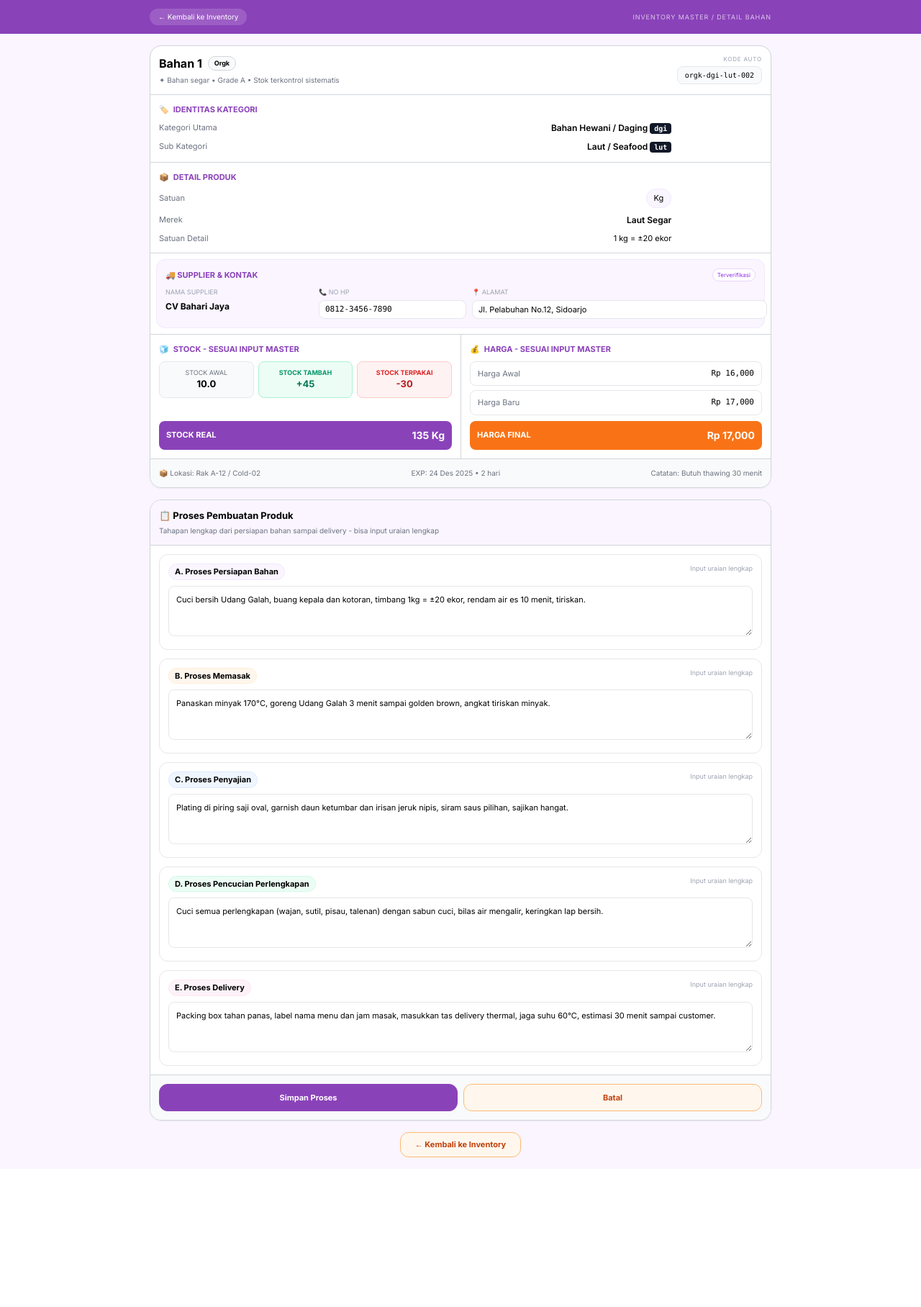
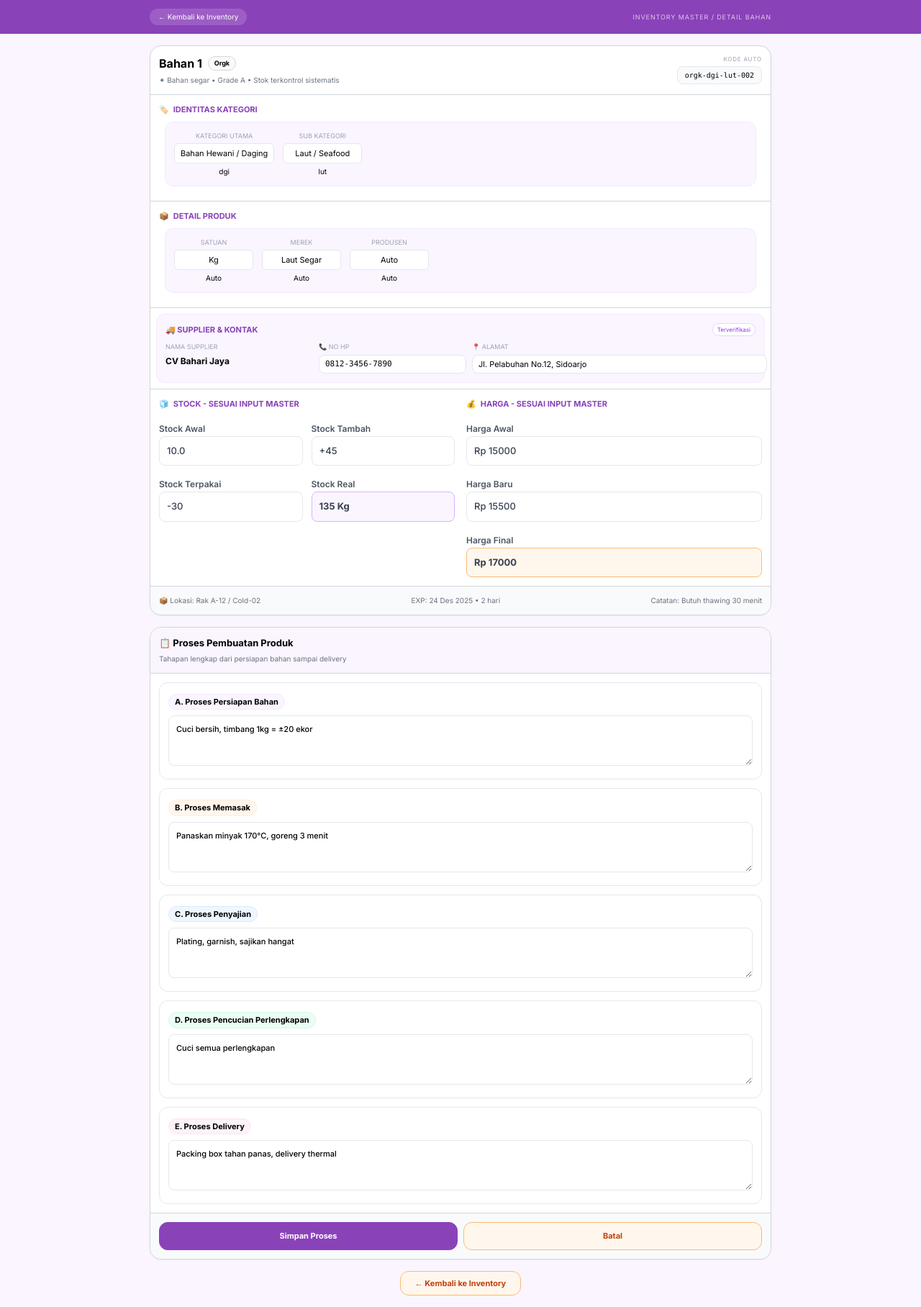
Before and after one commit to mrhdigitalhub/jbkitchenmrh, a FastAPI app: page /dashboard/admin/inventory/1 in a window 1280 px wide. Shown: the whole page at 72% size. Before the commit the page ends 1608 px from the top, so only its background shows below. Run offline with FastAPI, Linux system fonts and the light colour scheme; some libraries are stand-ins or nearby versions.

Commit message:
fix: update app

```diff
--- a/app/templates/inventory_detail.html
+++ b/app/templates/inventory_detail.html
@@ -5,12 +5,18 @@
 <meta name="viewport" content="width=device-width,initial-scale=1">
 <script src="https://cdn.tailwindcss.com"></script>
 <link href="https://fonts.googleapis.com/css2?family=Inter:wght@400;500;600;700&display=swap" rel="stylesheet">
-<title>{{bahan.nama_bahan|title}} - Detail - Card1 7 Point Fix</title>
+<title>{{bahan.nama_bahan|title}} - Detail - Final Kotak Kecil + Stock Master</title>
 <style>
   body{font-family:'Inter',system-ui,sans-serif;background:#faf5ff;}
   .divider{border-top:1px solid #d1d5db;}
   .title-black{color:#000000 !important;}
   .purple-label{color:#8a42b9 !important;}
+  label{font-weight:600 !important;color:#4B5563 !important;font-size:12px !important;}
+  input,select,textarea{font-weight:500 !important;border:1px solid #E5E7EB !important;color:#374151 !important;background:#fff !important;}
+  .box-kecil{border:1px solid #E5E7EB; background:#fff; padding:6px 8px; border-radius:6px; font-size:11px; min-width:110px; height:28px; display:flex; align-items:center; justify-content:center;}
+  .input-master{padding:10px; border-radius:8px; font-size:13px; border:1px solid #E5E7EB; background:#fff; width:100%;}
+  .input-final-purple{background:#faf5ff !important; font-weight:700 !important; border-color:#d8b4fe !important;}
+  .input-final-orange{background:#fff7ed !important; font-weight:700 !important; border-color:#fdba74 !important;}
 </style>
 </head>
 <body class="bg-[#faf5ff]">
@@ -22,59 +28,74 @@
 </div>
 
 <div class="max-w-4xl mx-auto px-4 py-4 space-y-4">
-  <!-- CARD 1 - 7 POINT FIX -->
+  <!-- CARD 1 -->
   <div class="bg-white rounded-2xl border border-[#d1d5db] shadow-sm overflow-hidden">
-    <!-- HEADER: Nama bahan + kode auto - judul hitam -->
     <div class="p-3 flex justify-between items-start">
       <div>
         <div class="flex items-center gap-2">
-          <h2 class="text-[16px] font-bold title-black">{{bahan.nama_bahan|title if bahan else 'Udang Galah'}}</h2>
+          <h2 class="text-[16px] font-bold title-black">{{bahan.nama_bahan|title if bahan else 'Cumi'}}</h2>
           <span class="px-2 py-0.5 rounded-full text-[9px] font-bold border bg-gray-50 border-gray-300 title-black">{{bahan.flag or 'Orgk'}}</span>
         </div>
         <p class="text-[10px] text-gray-500 mt-1">✦ Bahan segar • Grade A • Stok terkontrol sistematis</p>
       </div>
       <div class="text-right">
         <div class="text-[8px] tracking-widest text-gray-400 uppercase">KODE AUTO</div>
-        <div class="mt-1 px-2.5 py-1 rounded-lg bg-gray-50 border border-gray-200 font-mono text-[10px] title-black">{{bahan.kode_bahan or 'Orgk-dgi-lut-002'}}</div>
+        <div class="mt-1 px-2.5 py-1 rounded-lg bg-gray-50 border border-gray-200 font-mono text-[10px] title-black">{{bahan.kode_bahan or 'Orgk-dgi-lut-001'}}</div>
       </div>
     </div>
     <div class="divider"></div>
 
-    <!-- FIX 1-3: IDENTITAS KATEGORI kiri sejajar Detail Produk, dibawah kotak nama bahan auto -->
+    <!-- IDENTITAS KATEGORI - KOTAK DIPERKECIL -->
     <div class="p-3">
       <div class="flex items-center gap-1.5 text-[11px] font-bold purple-label mb-2"><span>🏷️</span> IDENTITAS KATEGORI</div>
-      <!-- width dikurangi 85% + font +2px jadi 12px -->
-      <div class="space-y-2 max-w-[85%]">
-        <div class="flex justify-between items-center text-[12px]">
-          <span class="text-gray-500 text-[11px]">Kategori Utama</span>
-          <span class="font-semibold title-black">{{kategori_label or 'Bahan Hewani / Daging'}} <span class="bg-gray-900 text-white px-1.5 py-0.5 rounded text-[10px] font-mono">{{bahan.kategori_utama or 'dgi'}}</span></span>
-        </div>
-        <div class="flex justify-between items-center text-[12px]">
-          <span class="text-gray-500 text-[11px]">Sub Kategori</span>
-          <span class="font-semibold title-black">{{sub_label or 'Laut / Seafood'}} <span class="bg-gray-900 text-white px-1.5 py-0.5 rounded text-[10px] font-mono">{{bahan.kode_kategori or 'lut'}}</span></span>
+      <div class="m-2 p-3 rounded-xl bg-[#faf5ff] border border-purple-100">
+        <div class="flex gap-3">
+          <div class="text-center">
+            <div class="text-[9px] uppercase text-gray-400 mb-1">KATEGORI UTAMA</div>
+            <div class="box-kecil title-black">{{kategori_label or 'Bahan Hewani / Daging'}}</div>
+            <div class="text-[10px] title-black mt-1">{{bahan.kategori_utama or 'dgi'}}</div>
+          </div>
+          <div class="text-center">
+            <div class="text-[9px] uppercase text-gray-400 mb-1">SUB KATEGORI</div>
+            <div class="box-kecil title-black">{{sub_label or 'Laut / Seafood'}}</div>
+            <div class="text-[10px] title-black mt-1">{{bahan.kode_kategori or 'lut'}}</div>
+          </div>
         </div>
       </div>
     </div>
     <div class="divider"></div>
 
-    <!-- FIX 7: DETAIL PRODUK layout sama seperti Identitas Kategori - kiri, width 85%, font +2px, warna ungu -->
+    <!-- DETAIL PRODUK - KOTAK DIPERKECIL -->
     <div class="p-3">
       <div class="flex items-center gap-1.5 text-[11px] font-bold purple-label mb-2"><span>📦</span> DETAIL PRODUK</div>
-      <div class="space-y-2 max-w-[85%]">
-        <div class="flex justify-between items-center text-[12px]"><span class="text-gray-500 text-[11px]">Satuan</span><span class="bg-purple-50 text-purple-700 border border-purple-100 px-2.5 py-1 rounded-full text-[11px] title-black">{{bahan.satuan_default or 'Kg'}}</span></div>
-        <div class="flex justify-between items-center text-[12px]"><span class="text-gray-500 text-[11px]">Merek</span><span class="font-semibold title-black">{{bahan.merek or 'Laut Segar'}}</span></div>
-        <div class="flex justify-between items-center text-[12px]"><span class="text-gray-500 text-[11px]">Satuan Detail</span><span class="text-[11px] title-black">1 kg = ±20 ekor</span></div>
+      <div class="m-2 p-3 rounded-xl bg-[#faf5ff] border border-purple-100">
+        <div class="flex gap-3">
+          <div class="text-center">
+            <div class="text-[9px] uppercase text-gray-400 mb-1">SATUAN</div>
+            <div class="box-kecil title-black">{{bahan.satuan_default or 'Kg'}}</div>
+            <div class="text-[10px] title-black mt-1">Auto</div>
+          </div>
+          <div class="text-center">
+            <div class="text-[9px] uppercase text-gray-400 mb-1">MEREK</div>
+            <div class="box-kecil title-black">{{bahan.merek or 'Laut Segar'}}</div>
+            <div class="text-[10px] title-black mt-1">Auto</div>
+          </div>
+          <div class="text-center">
+            <div class="text-[9px] uppercase text-gray-400 mb-1">PRODUSEN</div>
+            <div class="box-kecil title-black">{{bahan.produsen or 'Auto'}}</div>
+            <div class="text-[10px] title-black mt-1">Auto</div>
+          </div>
+        </div>
       </div>
     </div>
     <div class="divider"></div>
 
-    <!-- FIX 4: SUPPLIER & KONTAK - No HP pendek, Alamat panjang -->
+    <!-- SUPPLIER & KONTAK - TIDAK DIUBAH -->
     <div class="m-2 p-3 rounded-xl bg-[#faf5ff] border border-purple-100">
       <div class="flex justify-between items-center mb-2">
         <div class="text-[11px] font-bold purple-label">🚚 SUPPLIER & KONTAK</div>
         <span class="px-1.5 py-0.5 rounded-full bg-white border border-purple-200 text-[8px] text-purple-600">Terverifikasi</span>
       </div>
-      <!-- No HP 25% pendek, Alamat 50% panjang, Nama Supplier 25% -->
       <div class="grid gap-2" style="grid-template-columns: 25% 25% 50%;">
         <div><div class="text-[9px] uppercase text-gray-400">NAMA SUPPLIER</div><div class="mt-1 text-[12px] font-bold title-black">{{bahan.supplier or 'Import Kanan'}}</div></div>
         <div><div class="text-[9px] uppercase text-gray-400">📞 NO HP</div><div class="mt-1 px-2 py-1 rounded-lg bg-white border border-[#e5e7eb] text-[11px] font-mono title-black truncate">{{bahan.no_hp or '0812-3456-7890'}}</div></div>
@@ -83,61 +104,47 @@
     </div>
     <div class="divider"></div>
 
-    <!-- FIX 5 & 6: STOCK & HARGA - Stock Real sejajar Harga Final, warna font ungu -->
-    <div class="grid grid-cols-2 divide-x divide-[#d1d5db]">
-      <!-- STOCK -->
-      <div class="p-3 flex flex-col">
-        <div class="flex items-center gap-1.5 text-[11px] font-bold purple-label mb-2"><span>🧊</span> STOCK - SESUAI INPUT MASTER</div>
-        <div class="grid grid-cols-3 gap-1.5 mb-2">
-          <div class="bg-gray-50 border border-gray-200 rounded-lg p-2 text-center"><div class="text-[9px] uppercase text-gray-500">STOCK AWAL</div><div class="text-[13px] font-bold title-black">{{bahan.stock_awal or '10.0'}}</div></div>
-          <div class="bg-emerald-50 border border-emerald-200 rounded-lg p-2 text-center"><div class="text-[9px] uppercase text-emerald-600 font-bold">STOCK TAMBAH</div><div class="text-[13px] font-bold text-emerald-700">+{{bahan.stock_tambah or 45}}</div></div>
-          <div class="bg-red-50 border border-red-200 rounded-lg p-2 text-center"><div class="text-[9px] uppercase text-red-600 font-bold">STOCK TERPAKAI</div><div class="text-[13px] font-bold text-red-700">-{{bahan.stock_terpakai or 30}}</div></div>
+    <!-- STOCK & HARGA SESUAI MASTER INPUT BAHAN -->
+    <div class="p-3">
+      <div class="grid grid-cols-2 gap-4">
+        <!-- STOCK -->
+        <div>
+          <div class="flex items-center gap-1.5 text-[11px] font-bold purple-label mb-3"><span>🧊</span> STOCK - SESUAI INPUT MASTER</div>
+          <div class="grid grid-cols-2 gap-3">
+            <div><label>Stock Awal</label><input class="input-master" value="{{bahan.stock_awal or '10.0'}}" readonly></div>
+            <div><label>Stock Tambah</label><input class="input-master" value="+{{bahan.stock_tambah or 45}}" readonly></div>
+            <div><label>Stock Terpakai</label><input class="input-master" value="-{{bahan.stock_terpakai or 30}}" readonly></div>
+            <div><label>Stock Real</label><input class="input-master input-final-purple" value="{{bahan.stock_real or 135}} Kg" readonly></div>
+          </div>
         </div>
-        <!-- kotak ungu sejajar dengan harga final -->
-        <div class="mt-auto bg-[#8a42b9] rounded-lg p-2.5 flex justify-between items-center text-white h-[40px]"><span class="text-[11px] font-bold uppercase">STOCK REAL</span><span class="text-[14px] font-extrabold">{{bahan.stock_real or 135}} Kg</span></div>
+        <!-- HARGA -->
+        <div>
+          <div class="flex items-center gap-1.5 text-[11px] font-bold purple-label mb-3"><span>💰</span> HARGA - SESUAI INPUT MASTER</div>
+          <div class="space-y-3">
+            <div><label>Harga Awal</label><input class="input-master" value="Rp {{bahan.harga_awal or 15000}}" readonly></div>
+            <div><label>Harga Baru</label><input class="input-master" value="Rp {{bahan.harga_baru or 15500}}" readonly></div>
+            <div><label>Harga Final</label><input class="input-master input-final-orange" value="Rp {{bahan.harga_final or 17000}}" readonly></div>
+          </div>
+        </div>
       </div>
-      <!-- HARGA -->
-      <div class="p-3 flex flex-col">
-        <div class="flex items-center gap-1.5 text-[11px] font-bold purple-label mb-2"><span>💰</span> HARGA - SESUAI INPUT MASTER</div>
-        <div class="space-y-1.5 mb-2">
-          <div class="flex justify-between border border-gray-200 rounded-lg px-2.5 py-2 text-[11px]"><span class="text-gray-500">Harga Awal</span><span class="font-mono font-medium title-black">Rp {{'{:,.0f}'.format(bahan.harga_awal or 16000)}}</span></div>
-          <div class="flex justify-between border border-gray-200 rounded-lg px-2.5 py-2 text-[11px]"><span class="text-gray-500">Harga Baru</span><span class="font-mono font-medium title-black">Rp {{'{:,.0f}'.format(bahan.harga_baru or 17000)}}</span></div>
-        </div>
-        <!-- sejajar dengan stock real -->
-        <div class="mt-auto bg-orange-500 rounded-lg p-2.5 flex justify-between items-center text-white h-[40px]"><span class="text-[11px] font-bold uppercase">HARGA FINAL</span><span class="text-[14px] font-extrabold">Rp {{'{:,.0f}'.format(bahan.harga_final or 17000)}}</span></div>
-      </div>
+      <!-- kotak ungu dan orange sejajar sudah di dalam grid masing2 di bottom -->
     </div>
     <div class="divider"></div>
     <div class="p-3 bg-[#f9fafb] flex justify-between text-[10px] text-gray-500"><span>📦 Lokasi: Rak A-12 / Cold-02</span><span>EXP: 24 Des 2025 • 2 hari</span><span>Catatan: Butuh thawing 30 menit</span></div>
   </div>
 
-  <!-- CARD 2: PROSES PEMBUATAN PRODUK A-E -->
+  <!-- CARD 2 - TIDAK DIUBAH -->
   <div class="bg-white rounded-2xl border border-[#d1d5db] shadow-sm overflow-hidden">
     <div class="p-3 border-b border-[#d1d5db] bg-[#faf5ff]">
       <h3 class="text-[13px] font-bold title-black">📋 Proses Pembuatan Produk</h3>
-      <p class="text-[10px] text-gray-500 mt-1">Tahapan lengkap dari persiapan bahan sampai delivery - bisa input uraian lengkap</p>
+      <p class="text-[10px] text-gray-500 mt-1">Tahapan lengkap dari persiapan bahan sampai delivery</p>
     </div>
     <div class="p-3 space-y-3">
-      <div class="border border-gray-200 rounded-xl p-3">
-        <div class="flex justify-between mb-2"><span class="text-[11px] font-bold title-black bg-purple-50 border border-purple-100 px-2 py-0.5 rounded-full">A. Proses Persiapan Bahan</span><span class="text-[9px] text-gray-400">Input uraian lengkap</span></div>
-        <textarea class="w-full p-2.5 rounded-lg text-[11px] border border-[#e5e7eb] min-h-[70px] title-black">{{bahan.proses_a or 'Cuci bersih Udang Galah, buang kepala dan kotoran, timbang 1kg = ±20 ekor, rendam air es 10 menit, tiriskan.'}}</textarea>
-      </div>
-      <div class="border border-gray-200 rounded-xl p-3">
-        <div class="flex justify-between mb-2"><span class="text-[11px] font-bold title-black bg-orange-50 border border-orange-100 px-2 py-0.5 rounded-full">B. Proses Memasak</span><span class="text-[9px] text-gray-400">Input uraian lengkap</span></div>
-        <textarea class="w-full p-2.5 rounded-lg text-[11px] border border-[#e5e7eb] min-h-[70px] title-black">{{bahan.proses_b or 'Panaskan minyak 170°C, goreng Udang Galah 3 menit sampai golden brown, angkat tiriskan minyak.'}}</textarea>
-      </div>
-      <div class="border border-gray-200 rounded-xl p-3">
-        <div class="flex justify-between mb-2"><span class="text-[11px] font-bold title-black bg-blue-50 border border-blue-100 px-2 py-0.5 rounded-full">C. Proses Penyajian</span><span class="text-[9px] text-gray-400">Input uraian lengkap</span></div>
-        <textarea class="w-full p-2.5 rounded-lg text-[11px] border border-[#e5e7eb] min-h-[70px] title-black">{{bahan.proses_c or 'Plating di piring saji oval, garnish daun ketumbar dan irisan jeruk nipis, siram saus pilihan, sajikan hangat.'}}</textarea>
-      </div>
-      <div class="border border-gray-200 rounded-xl p-3">
-        <div class="flex justify-between mb-2"><span class="text-[11px] font-bold title-black bg-emerald-50 border border-emerald-100 px-2 py-0.5 rounded-full">D. Proses Pencucian Perlengkapan</span><span class="text-[9px] text-gray-400">Input uraian lengkap</span></div>
-        <textarea class="w-full p-2.5 rounded-lg text-[11px] border border-[#e5e7eb] min-h-[70px] title-black">{{bahan.proses_d or 'Cuci semua perlengkapan (wajan, sutil, pisau, talenan) dengan sabun cuci, bilas air mengalir, keringkan lap bersih.'}}</textarea>
-      </div>
-      <div class="border border-gray-200 rounded-xl p-3">
-        <div class="flex justify-between mb-2"><span class="text-[11px] font-bold title-black bg-pink-50 border border-pink-100 px-2 py-0.5 rounded-full">E. Proses Delivery</span><span class="text-[9px] text-gray-400">Input uraian lengkap</span></div>
-        <textarea class="w-full p-2.5 rounded-lg text-[11px] border border-[#e5e7eb] min-h-[70px] title-black">{{bahan.proses_e or 'Packing box tahan panas, label nama menu dan jam masak, masukkan tas delivery thermal, jaga suhu 60°C, estimasi 30 menit sampai customer.'}}</textarea>
-      </div>
+      <div class="border border-gray-200 rounded-xl p-3"><div class="text-[11px] font-bold title-black bg-purple-50 border border-purple-100 px-2 py-0.5 rounded-full inline-block mb-2">A. Proses Persiapan Bahan</div><textarea class="w-full p-2.5 rounded-lg text-[11px] border min-h-[70px] title-black">{{bahan.proses_a or 'Cuci bersih, timbang 1kg = ±20 ekor'}}</textarea></div>
+      <div class="border border-gray-200 rounded-xl p-3"><div class="text-[11px] font-bold title-black bg-orange-50 border border-orange-100 px-2 py-0.5 rounded-full inline-block mb-2">B. Proses Memasak</div><textarea class="w-full p-2.5 rounded-lg text-[11px] border min-h-[70px] title-black">{{bahan.proses_b or 'Panaskan minyak 170°C, goreng 3 menit'}}</textarea></div>
+      <div class="border border-gray-200 rounded-xl p-3"><div class="text-[11px] font-bold title-black bg-blue-50 border border-blue-100 px-2 py-0.5 rounded-full inline-block mb-2">C. Proses Penyajian</div><textarea class="w-full p-2.5 rounded-lg text-[11px] border min-h-[70px] title-black">{{bahan.proses_c or 'Plating, garnish, sajikan hangat'}}</textarea></div>
+      <div class="border border-gray-200 rounded-xl p-3"><div class="text-[11px] font-bold title-black bg-emerald-50 border border-emerald-100 px-2 py-0.5 rounded-full inline-block mb-2">D. Proses Pencucian Perlengkapan</div><textarea class="w-full p-2.5 rounded-lg text-[11px] border min-h-[70px] title-black">{{bahan.proses_d or 'Cuci semua perlengkapan'}}</textarea></div>
+      <div class="border border-gray-200 rounded-xl p-3"><div class="text-[11px] font-bold title-black bg-pink-50 border border-pink-100 px-2 py-0.5 rounded-full inline-block mb-2">E. Proses Delivery</div><textarea class="w-full p-2.5 rounded-lg text-[11px] border min-h-[70px] title-black">{{bahan.proses_e or 'Packing box tahan panas, delivery thermal'}}</textarea></div>
     </div>
     <div class="p-3 bg-[#f9fafb] border-t border-[#d1d5db] flex gap-2">
       <button class="flex-1 bg-[#8a42b9] text-white py-2.5 rounded-xl font-bold text-[11px] border-[1.5px] border-[#8a42b9]">Simpan Proses</button>
```
